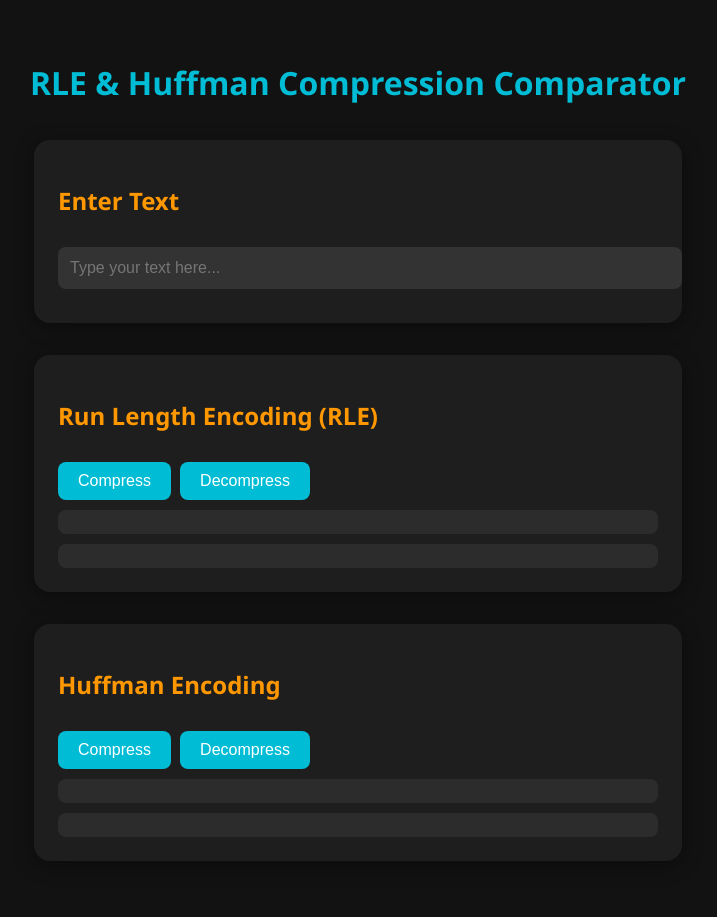
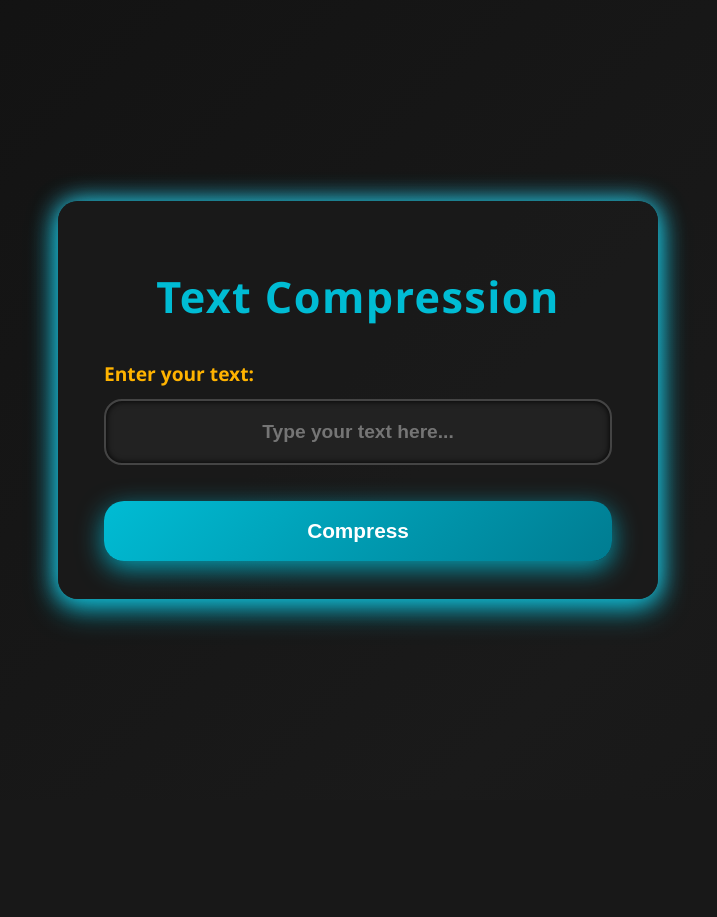
Before and after one commit to mohammadmehdimojrian/acompress_project, a Django app: page / in a window 1280 px wide. Shown: the whole page, without its empty margins (282-999 px from the left). After the commit the page ends 630 px from the top, so only its background shows below. Run offline with Django 4.2, Linux system fonts and the light colour scheme.

Commit message:
add to django

```diff
--- a/endecoder/urls.py
+++ b/endecoder/urls.py
@@ -1,7 +1,8 @@
 
 from .views import *
-from django.urls import path,include
+from django.urls import path
 
 urlpatterns = [
     path('', index_render , name='index'),
+    path('output/', output_render , name='output'),
 ]
--- a/endecoder/views.py
+++ b/endecoder/views.py
@@ -1,6 +1,37 @@
-from django.shortcuts import render
+from django.shortcuts import render , redirect
+from rle import *
+from huffman import *
+from math import ceil
+def index_render(request):
+    if request.method =='POST':
+        text = request.POST['text']
+        rle_encoded = RLE_encode(text)
+        huffman_encoded = huffman_encode(text)[0]
+        context={'rle_encoded' : rle_encoded , 'huffman_encoded' : huffman_encoded}
+        # request.session['text'] = text
+        # request.session['original_text'] = {'text': text}
+        # return HttpResponseRedirect(redirect_to='output' , kwargs={'text':text})
+        # return redirect('output')
 
+        # print(rle_encoded)
+        # print(huffman_encoded)
+    return render(request , 'index.html')
 
-def index_render(request):
-    return render(request , 'index.html')
+def output_render(request):
+    if request.method=="POST":
+        text = request.POST.get('text')
+        encoded_huffman = huffman_encode(text)[0]
+        encoded_huffman_size = ceil(len(encoded_huffman)/8)
+        encoded_rle = RLE_encode(text)
+        encoded_rle_size = len(encoded_rle)
+
+        context={"original_text" : text ,
+                 "original_text_size" : len(text) ,
+                 "encoded_huffman" : encoded_huffman ,
+                 "encoded_rle" : encoded_rle ,
+                 "encoded_huffman_size" :encoded_huffman_size ,
+                 "encoded_rle_size" : encoded_rle_size
+
+                 }
+    return render(request , 'output.html' , context)
 # Create your views here.
--- a/huffman.py
+++ b/huffman.py
@@ -62,7 +62,7 @@ def huffman_decode(encoded , codebook):
     print(decoded)
 
 if __name__ == '__main__':
-    string = 'AAAABCA'
+    string = 'aaaaaaa'
     encoded_string , codebook = huffman_encode(string)
     print(encoded_string , list(codebook.items()))
     huffman_decode(encoded=encoded_string , codebook=codebook)
--- a/rle.py
+++ b/rle.py
@@ -14,7 +14,7 @@ def RLE_encode(st:str):
                st[i] == st[i + 1]):
             count += 1
             i += 1
-        result += f"{count:0{bit_len}d}{st[i]}"
+        result += f"{count}{st[i]}"   #        result += f"{count:0{bit_len}d}{st[i]}"
         i+=1
     return result
 
--- a/template/index.html
+++ b/template/index.html
@@ -1,94 +1,180 @@
 <!DOCTYPE html>
 <html lang="en">
+
 <head>
-  <meta charset="UTF-8">
-  <meta name="viewport" content="width=device-width, initial-scale=1.0">
-  <title>RLE & Huffman Compression Comparator</title>
+  <meta charset="UTF-8" />
+  <meta name="viewport" content="width=device-width, initial-scale=1" />
+  <title>Text Compression</title>
   <style>
+    :root {
+      --primary: #00bcd4;
+      --primary-light: #33d6f5;
+      --accent: #ffb300;
+      --bg-dark: #121212;
+      --bg-card: rgba(26, 26, 26, 0.85);
+      --input-bg: #222;
+      --input-border: #444;
+      --input-border-focus: #00bcd4;
+      --text-light: #fff;
+      --text-muted: #bbb;
+      --font: 'Segoe UI', Tahoma, Geneva, Verdana, sans-serif;
+      --transition: 0.35s cubic-bezier(0.4, 0, 0.2, 1);
+    }
+
+    * {
+      box-sizing: border-box;
+    }
+
     body {
       margin: 0;
-      font-family: 'Segoe UI', Tahoma, Geneva, Verdana, sans-serif;
-      background-color: #121212;
-      color: #ffffff;
+      padding: 40px 15px;
+      background: linear-gradient(-45deg, #0a0a0a, #1a1a1a, #0a0a0a, #121212);
+      background-size: 400% 400%;
+      animation: bgShift 30s ease infinite;
+      font-family: var(--font);
+      color: var(--text-light);
+      display: flex;
+      justify-content: center;
+      align-items: center;
+      min-height: 100vh;
+    }
+
+    @keyframes bgShift {
+      0% {
+        background-position: 0% 50%;
+      }
+
+      50% {
+        background-position: 100% 50%;
+      }
+
+      100% {
+        background-position: 0% 50%;
+      }
+    }
+
+    .container {
+      background-color: var(--bg-card);
+      padding: 38px 46px;
+      border-radius: 20px;
+      width: 100%;
+      max-width: 600px;
+      box-shadow:
+        0 10px 30px rgba(0, 188, 212, 0.75),
+        0 0 24px var(--primary-light);
       display: flex;
       flex-direction: column;
       align-items: center;
-      padding: 40px;
+      transition: box-shadow var(--transition), transform 0.3s ease;
+    }
+
+    .container:hover {
+      box-shadow:
+        0 0 40px 6px var(--primary-light),
+        0 0 50px 12px rgba(0, 188, 212, 0.7);
+      transform: scale(1.04);
     }
 
     h1 {
-      margin-bottom: 20px;
-      color: #00bcd4;
+      margin-bottom: 34px;
+      font-size: 2.7rem;
+      color: var(--primary);
+      text-align: center;
+      font-weight: 800;
+      letter-spacing: 1.4px;
+      user-select: none;
     }
 
-    .card {
-      background-color: #1e1e1e;
-      border-radius: 16px;
-      padding: 24px;
-      margin: 16px;
-      width: 90%;
-      max-width: 600px;
-      box-shadow: 0 4px 20px rgba(0, 0, 0, 0.4);
+    form {
+      width: 100%;
+      display: flex;
+      flex-direction: column;
+      align-items: center;
     }
 
-    .card h2 {
-      color: #ff9800;
+    label {
+      width: 100%;
+      color: var(--accent);
+      font-size: 1.2rem;
+      margin-bottom: 12px;
+      font-weight: 700;
     }
 
-    input[type="text"], textarea {
+    input[type="text"] {
       width: 100%;
-      padding: 12px;
-      margin: 10px 0;
-      background-color: #333;
-      color: #fff;
-      border: none;
-      border-radius: 8px;
-      font-size: 1em;
+      padding: 20px 28px;
+      border-radius: 18px;
+      border: 2.8px solid var(--input-border);
+      background-color: var(--input-bg);
+      color: var(--text-light);
+      font-size: 1.2rem;
+      font-weight: 600;
+      text-align: center;
+      box-shadow: inset 0 0 6px #000;
+    }
+
+    input[type="text"]:focus {
+      border-color: var(--input-border-focus);
+      box-shadow:
+        0 0 12px var(--input-border-focus),
+        inset 0 0 10px #000000cc;
+      outline: none;
+      background-color: #1f3a4a;
+    }
+
+    .btn-group {
+      margin-top: 36px;
+      display: flex;
+      gap: 22px;
+      width: 100%;
+      justify-content: center;
+      flex-wrap: wrap;
     }
 
     button {
-      padding: 10px 20px;
-      background-color: #00bcd4;
-      color: white;
+      flex: 1 1 48%;
+      min-width: 140px;
+      padding: 18px 0;
+      font-size: 1.3rem;
+      font-weight: 800;
+      color: #fff;
+      background: linear-gradient(135deg, var(--primary), #007c91);
       border: none;
-      border-radius: 8px;
+      border-radius: 20px;
       cursor: pointer;
-      font-size: 1em;
-      margin: 10px 5px 0 0;
+      box-shadow: 0 8px 26px rgba(0, 188, 212, 0.8);
+      transition: background var(--transition), transform 0.2s ease;
     }
 
-    .output {
-      background-color: #2c2c2c;
-      padding: 12px;
-      border-radius: 8px;
-      margin-top: 10px;
-      word-wrap: break-word;
+    button:hover {
+      background: linear-gradient(135deg, #00e1ff, #0097a7);
+      transform: translateY(-4px);
+    }
+
+    button:active {
+      transform: translateY(1px) scale(0.96);
+    }
+
+    @media (max-width: 480px) {
+      button {
+        flex-basis: 100%;
+      }
     }
   </style>
 </head>
+
 <body>
-  <h1>RLE & Huffman Compression Comparator</h1>
+  <div class="container" role="main" aria-label="Text Compression Form" tabindex="0">
+    <h1>Text Compression</h1>
+    <form method="post" action="{% url 'output' %}">
+      {% csrf_token %}
+      <label for="text-input">Enter your text:</label>
+      <input id="text-input" name="text" type="text" placeholder="Type your text here..." required autocomplete="off" spellcheck="false" />
+      <div class="btn-group">
+        <button type="submit" name="action" value="compress">Compress</button>
+      </div>
+    </form>
+  </div>
+</body>
 
-  <form class="card" onsubmit="event.preventDefault();">
-    <h2>Enter Text</h2>
-    <input type="text" id="inputText" placeholder="Type your text here...">
-  </form>
-
-  <div class="card">
-    <h2>Run Length Encoding (RLE)</h2>
-    <button id="compressRLE" onclick="document.getElementById('rleOutput').innerText = 'CompressedRLEOutput123'; document.getElementById('rleSize').innerText = 'Compressed Size: 21';">Compress</button>
-    <button id="decompressRLE" onclick="document.getElementById('rleOutput').innerText = 'OriginalTextFromRLE'; document.getElementById('rleSize').innerText = 'Original Size: 18';">Decompress</button>
-    <div class="output" id="rleOutput"></div>
-    <div class="output" id="rleSize"></div>
-  </div>
-
-  <div class="card">
-    <h2>Huffman Encoding</h2>
-    <button id="compressHuffman" onclick="document.getElementById('huffmanOutput').innerText = '1010101010001101'; document.getElementById('huffmanSize').innerText = 'Compressed Size (bits): 16';">Compress</button>
-    <button id="decompressHuffman" onclick="document.getElementById('huffmanOutput').innerText = 'OriginalTextFromHuffman'; document.getElementById('huffmanSize').innerText = 'Original Size: 22';">Decompress</button>
-    <div class="output" id="huffmanOutput"></div>
-    <div class="output" id="huffmanSize"></div>
-  </div>
-
-</body>
 </html>
```
Also changed, not shown: template/output.html (added, +157 -0 lines).
